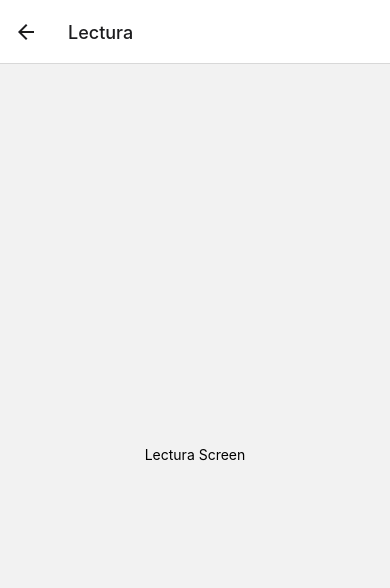
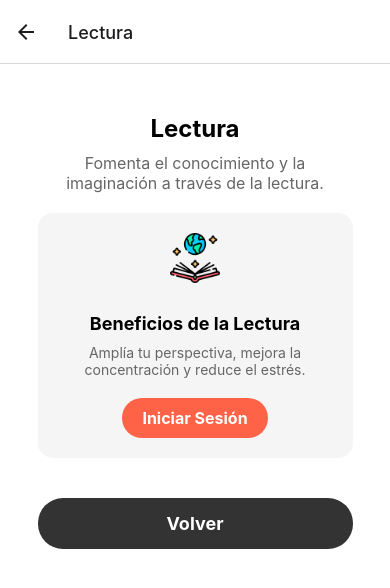
Before and after one commit to JanielF/Proyecto-Final-TDS, a React Native app in the folder client/: screen /Lectura in a window 390 px wide. Shown: the top 588 px of the page. Built offline with nearby package versions, Linux system fonts and the light colour scheme.

Commit message:
cambios en el home

```diff
--- a/client/components/ejercicio.js
+++ b/client/components/ejercicio.js
@@ -1,7 +1,9 @@
+import { useNavigation } from '@react-navigation/native';
 import React from 'react';
-import { View, Text, StyleSheet, TouchableOpacity, Image, ScrollView } from 'react-native';
+import { Image, ScrollView, StyleSheet, Text, TouchableOpacity, View } from 'react-native';
 
 const EjercicioScreen = () => {
+  const navigation = useNavigation();
   return (
     <ScrollView contentContainerStyle={styles.container}>
       <View style={styles.header}>
@@ -13,13 +15,13 @@ const EjercicioScreen = () => {
       <TouchableOpacity style={styles.card}>
         <Image source={require('../assets/dumbell.png')} style={styles.icon} />
         <Text style={styles.cardTitle}>Rutinas</Text>
-        <Text style={styles.cardDescription}>Crea y personaliza tus rutinas de ejercicio.</Text>
-        <TouchableOpacity style={styles.button}>
-          <Text style={styles.buttonText}>Crear Rutina</Text>
+        <Text style={styles.cardDescription}>Pon el ejercicio que quieras seguir.</Text>
+        <TouchableOpacity style={styles.backButton} onPress={() => navigation.navigate('Login')}>
+          <Text style={styles.buttonText}>Inicia Sesion</Text>
         </TouchableOpacity>
       </TouchableOpacity>
       {/* Repite esto para las otras dos opciones */}
-      <TouchableOpacity style={styles.backButton}>
+      <TouchableOpacity style={styles.backButton} onPress={() => navigation.navigate('Home')}>
         <Text style={styles.backButtonText}>Volver</Text>
       </TouchableOpacity>
     </ScrollView>
--- a/client/components/lectura.js
+++ b/client/components/lectura.js
@@ -1,10 +1,110 @@
+import { useNavigation } from '@react-navigation/native';
 import React from 'react';
-import { View, Text } from 'react-native';
+import { Image, ScrollView, StyleSheet, Text, TouchableOpacity, View } from 'react-native';
 
-export default function LecturaScreen() {
+const LecturaScreen = () => {
+  const navigation = useNavigation();
+
+  const handleLogin = () => {
+    navigation.navigate('Login');
+  };
+
   return (
-    <View style={{ flex: 1, justifyContent: 'center', alignItems: 'center' }}>
-      <Text>Lectura Screen</Text>
-    </View>
+    <ScrollView contentContainerStyle={styles.container}>
+      <View style={styles.header}>
+        <Text style={styles.title}>Lectura</Text>
+        <Text style={styles.description}>
+          Fomenta el conocimiento y la imaginación a través de la lectura.
+        </Text>
+      </View>
+      <TouchableOpacity style={styles.card}>
+        <Image source={require('../assets/libro.png')} style={styles.icon} />
+        <Text style={styles.cardTitle}>Beneficios de la Lectura</Text>
+        <Text style={styles.cardDescription}>Amplía tu perspectiva, mejora la concentración y reduce el estrés.</Text>
+        <TouchableOpacity style={styles.button} onPress={handleLogin}>
+          <Text style={styles.buttonText}>Iniciar Sesión</Text>
+        </TouchableOpacity>
+      </TouchableOpacity>
+      <TouchableOpacity style={styles.backButton} onPress={() => navigation.navigate('Home')}>
+        <Text style={styles.backButtonText}>Volver</Text>
+      </TouchableOpacity>
+    </ScrollView>
   );
-}
+};
+
+const styles = StyleSheet.create({
+  container: {
+    flexGrow: 1,
+    backgroundColor: '#FFFFFF',
+    paddingHorizontal: 20,
+    paddingTop: 50,
+    alignItems: 'center',
+  },
+  header: {
+    marginBottom: 20,
+    paddingHorizontal: 20,
+    alignItems: 'center',
+  },
+  title: {
+    fontSize: 24,
+    fontWeight: 'bold',
+    marginBottom: 10,
+    textAlign: 'center',
+  },
+  description: {
+    fontSize: 16,
+    color: '#666666',
+    textAlign: 'center',
+  },
+  card: {
+    width: '90%',
+    backgroundColor: '#F5F5F5',
+    borderRadius: 15,
+    padding: 20,
+    marginBottom: 20,
+    alignItems: 'center',
+  },
+  cardTitle: {
+    fontSize: 18,
+    fontWeight: 'bold',
+    marginTop: 10,
+    marginBottom: 10,
+  },
+  cardDescription: {
+    fontSize: 14,
+    color: '#666666',
+    textAlign: 'center',
+  },
+  button: {
+    backgroundColor: '#FF6347',
+    paddingVertical: 10,
+    paddingHorizontal: 20,
+    borderRadius: 25,
+    marginTop: 20,
+  },
+  buttonText: {
+    color: '#FFFFFF',
+    fontWeight: 'bold',
+    fontSize: 16,
+  },
+  backButton: {
+    width: '90%',
+    backgroundColor: '#333333',
+    paddingVertical: 15,
+    borderRadius: 25,
+    marginTop: 20,
+    alignItems: 'center',
+  },
+  backButtonText: {
+    color: '#FFFFFF',
+    fontWeight: 'bold',
+    fontSize: 18,
+  },
+  icon: {
+    width: 50,
+    height: 50,
+    marginBottom: 20,
+  },
+});
+
+export default LecturaScreen;
--- a/client/components/meditacion.js
+++ b/client/components/meditacion.js
@@ -1,10 +1,110 @@
+import { useNavigation } from '@react-navigation/native';
 import React from 'react';
-import { View, Text } from 'react-native';
+import { Image, ScrollView, StyleSheet, Text, TouchableOpacity, View } from 'react-native';
 
-export default function MeditacionScreen() {
+const MeditacionScreen = () => {
+  const navigation = useNavigation();
+
+  const handleLogin = () => {
+    navigation.navigate('Login');
+  };
+
   return (
-    <View style={{ flex: 1, justifyContent: 'center', alignItems: 'center' }}>
-      <Text>Meditacion Screen</Text>
-    </View>
+    <ScrollView contentContainerStyle={styles.container}>
+      <View style={styles.header}>
+        <Text style={styles.title}>Meditación</Text>
+        <Text style={styles.description}>
+          Cultiva la calma mental y la atención plena con la meditación.
+        </Text>
+      </View>
+      <TouchableOpacity style={styles.card}>
+        <Image source={require('../assets/meditacion.png')} style={styles.icon} />
+        <Text style={styles.cardTitle}>Beneficios de la Meditación</Text>
+        <Text style={styles.cardDescription}>Reduce el estrés, mejora la concentración y promueve la calma interior.</Text>
+        <TouchableOpacity style={styles.button} onPress={handleLogin}>
+          <Text style={styles.buttonText}>Iniciar Sesión</Text>
+        </TouchableOpacity>
+      </TouchableOpacity>
+      <TouchableOpacity style={styles.backButton} onPress={() => navigation.navigate('Home')}>
+        <Text style={styles.backButtonText}>Volver</Text>
+      </TouchableOpacity>
+    </ScrollView>
   );
-}
+};
+
+const styles = StyleSheet.create({
+  container: {
+    flexGrow: 1,
+    backgroundColor: '#FFFFFF',
+    paddingHorizontal: 20,
+    paddingTop: 50,
+    alignItems: 'center',
+  },
+  header: {
+    marginBottom: 20,
+    paddingHorizontal: 20,
+    alignItems: 'center',
+  },
+  title: {
+    fontSize: 24,
+    fontWeight: 'bold',
+    marginBottom: 10,
+    textAlign: 'center',
+  },
+  description: {
+    fontSize: 16,
+    color: '#666666',
+    textAlign: 'center',
+  },
+  card: {
+    width: '90%',
+    backgroundColor: '#F5F5F5',
+    borderRadius: 15,
+    padding: 20,
+    marginBottom: 20,
+    alignItems: 'center',
+  },
+  cardTitle: {
+    fontSize: 18,
+    fontWeight: 'bold',
+    marginTop: 10,
+    marginBottom: 10,
+  },
+  cardDescription: {
+    fontSize: 14,
+    color: '#666666',
+    textAlign: 'center',
+  },
+  button: {
+    backgroundColor: '#FF6347',
+    paddingVertical: 10,
+    paddingHorizontal: 20,
+    borderRadius: 25,
+    marginTop: 20,
+  },
+  buttonText: {
+    color: '#FFFFFF',
+    fontWeight: 'bold',
+    fontSize: 16,
+  },
+  backButton: {
+    width: '90%',
+    backgroundColor: '#333333',
+    paddingVertical: 15,
+    borderRadius: 25,
+    marginTop: 20,
+    alignItems: 'center',
+  },
+  backButtonText: {
+    color: '#FFFFFF',
+    fontWeight: 'bold',
+    fontSize: 18,
+  },
+  icon: {
+    width: 50,
+    height: 50,
+    marginBottom: 20,
+  },
+});
+
+export default MeditacionScreen;
```
